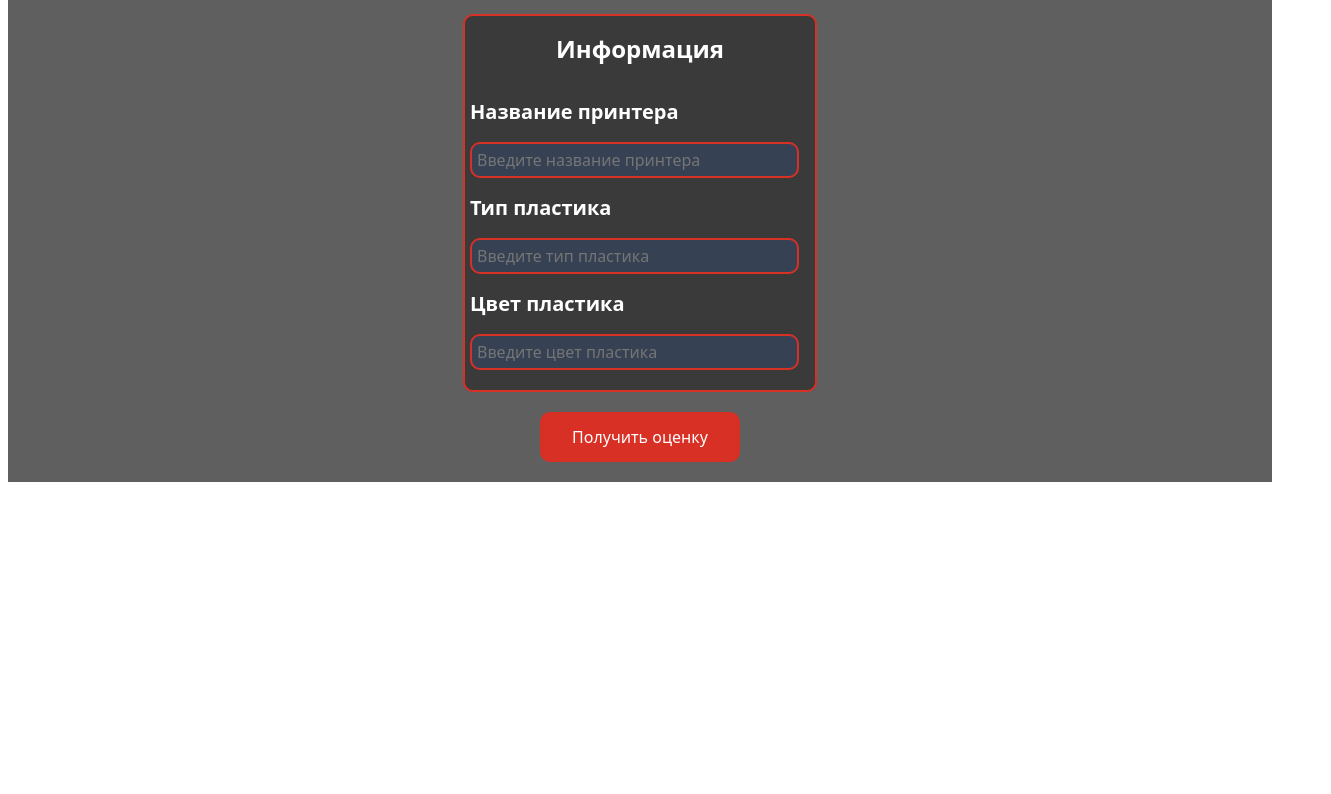
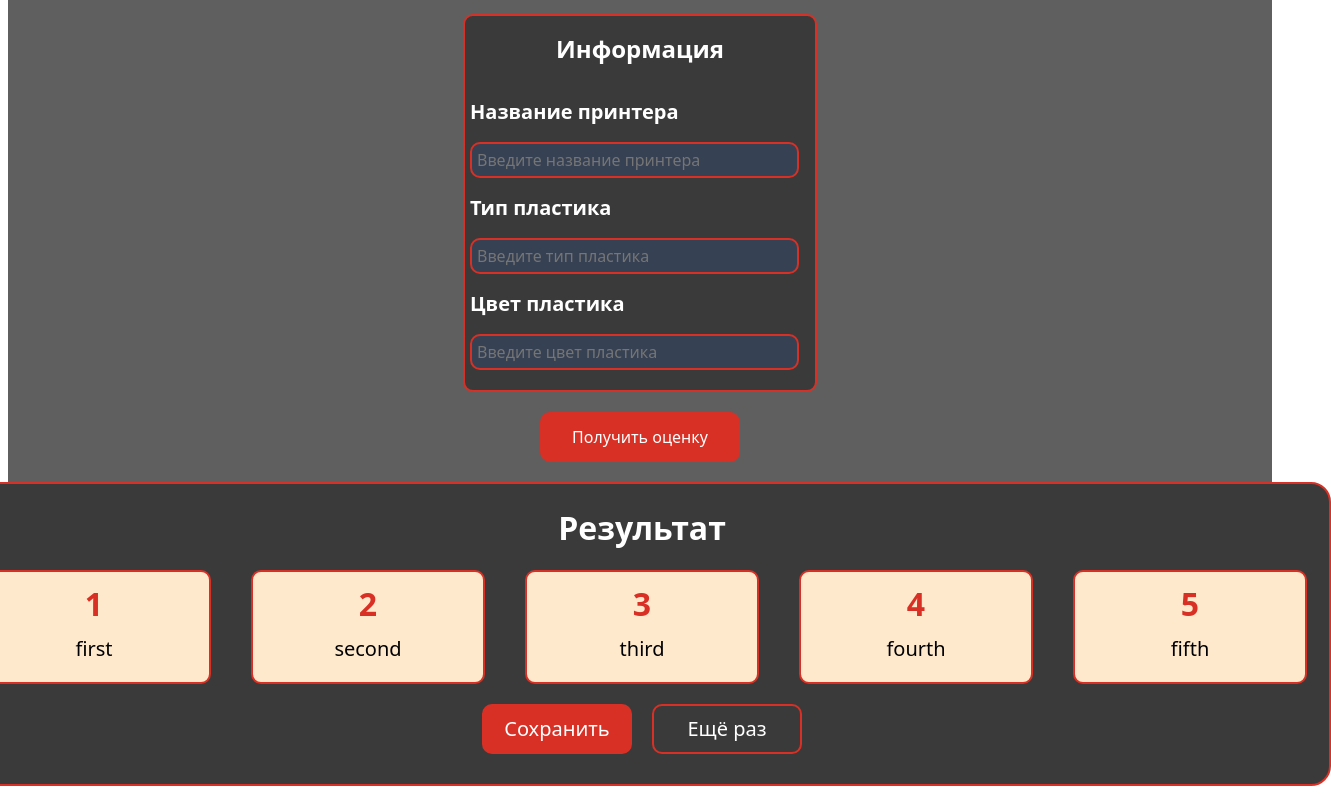
Before and after one commit to GasilinEgor/FDM-Quality-Target, a Vue app in the folder frontend/: page / in a window 1280 px wide. Shown: the part 826-1620 px from the top of the page, 1331 px wide, since content can reach past the window. Before the commit the page ends 1316 px from the top, so only its background shows below. Built offline with nearby package versions, Linux system fonts and the light colour scheme; the HTML template or start-up script is replaced by a standard one.

Commit message:
statistic add

```diff
--- a/frontend/src/Components/Form.vue
+++ b/frontend/src/Components/Form.vue
@@ -4,6 +4,7 @@ import PhotoLoad from './PhotoLoad.vue';
 import FormInfo from './FormInfo.vue';
 import PhotoSaveForm from './PhotoSaveForm.vue';
 import GetMarkButton from './GetMarkButton.vue';
+import Statistic from './Statistic.vue';
 
 const uploadedPhotos = ref([])
 
@@ -38,12 +39,16 @@ onBeforeUnmount(() => {
     <div class="button-div">
         <GetMarkButton />
     </div>
+    <div class="statistic-div">
+        <Statistic />
+    </div>
 </div>
 </template>
 <style scoped>
 .main-div {
     display: flex;
     flex-direction: column;
+    align-items: center;
 }
 
 .load-form-div {
--- /dev/null
+++ b/frontend/src/Components/Statistic.vue
@@ -0,0 +1,128 @@
+<script setup>
+import { ref } from 'vue';
+
+const defects = ref({'first': 1,
+                    'second': 2,
+                    'third': 3,
+                    'fourth': 4,
+                    'fifth': 5,
+})
+</script>
+<template>
+<div class="main-div">
+    <div class="title-div">
+        <h1>Результат</h1>
+    </div>
+    <div class="statistic-blocks-div">
+        <div class="block-div" v-for="(count, name) in defects">
+            <p class="statistic-count">{{ count }}</p>
+            <p class="statistic-name">{{ name }}</p>
+        </div>
+    </div>
+    <div class="mark-div">
+
+    </div>
+    <div class="buttons-div">
+        <button class="save-button">Сохранить</button>
+        <button class="retry-button">Ещё раз</button>
+    </div>
+</div>
+</template>
+
+<style scoped>
+.main-div {
+    width: 100%;
+    height: 100%;
+    background-color: #3a3a3a;
+    border: 2px solid #d93025;
+    border-radius: 20px;
+}
+
+.title-div {
+    text-align: center;
+}
+
+.title-div h1 {
+    font-size: 32px;
+    color: white;
+    font-family: system-ui, -apple-system, BlinkMacSystemFont, 'Segoe UI', Roboto, Oxygen, Ubuntu, Cantarell, 'Open Sans', 'Helvetica Neue', sans-serif;
+}
+
+.buttons-div {
+    display: flex;
+    flex-direction: row;
+    justify-content: center;
+    gap: 20px;
+    margin-bottom: 30px;
+}
+
+.save-button {
+    width: 150px;
+    height: 50px;
+    text-align: center;
+    background-color: #d93025;
+    border-radius: 10px;
+
+    font-size: 20px;
+    font-family: system-ui, -apple-system, BlinkMacSystemFont, 'Segoe UI', Roboto, Oxygen, Ubuntu, Cantarell, 'Open Sans', 'Helvetica Neue', sans-serif;
+    color: white;
+
+    border: 2px solid #d93025;
+    outline: none;
+    transition: none;
+}
+
+.retry-button {
+    width: 150px;
+    height: 50px;
+    text-align: center;
+    background-color: #3a3a3a;
+
+    font-size: 20px;
+    font-family: system-ui, -apple-system, BlinkMacSystemFont, 'Segoe UI', Roboto, Oxygen, Ubuntu, Cantarell, 'Open Sans', 'Helvetica Neue', sans-serif;
+    color: white;
+
+    border: 2px solid #d93025;
+    border-radius: 10px;
+
+    outline: none;
+    transition: none;
+}
+
+.statistic-blocks-div {
+    display: flex;
+    flex-direction: row;
+    justify-content: center;
+    gap: 40px;
+    margin: 0px 20px 20px 20px;
+}
+
+.block-div {
+    width: 220px;
+    height: 100px;
+    background-color: #ffe9cc;
+    border: 2px solid #d93025;
+    border-radius: 10px;
+
+    display: flex;
+    flex-direction: column;
+    align-items: center;
+    gap: 0px;
+    padding: 5px;
+}
+
+.statistic-count {
+    font-size: 32px;
+    font-family: system-ui, -apple-system, BlinkMacSystemFont, 'Segoe UI', Roboto, Oxygen, Ubuntu, Cantarell, 'Open Sans', 'Helvetica Neue', sans-serif;
+    color: #d93025;
+    margin: 5px;
+    font-weight: 700;
+}
+
+.statistic-name {
+    font-size: 20px;
+    font-family: system-ui, -apple-system, BlinkMacSystemFont, 'Segoe UI', Roboto, Oxygen, Ubuntu, Cantarell, 'Open Sans', 'Helvetica Neue', sans-serif;
+    color: black;
+    margin: 5px;
+}
+</style>
```
